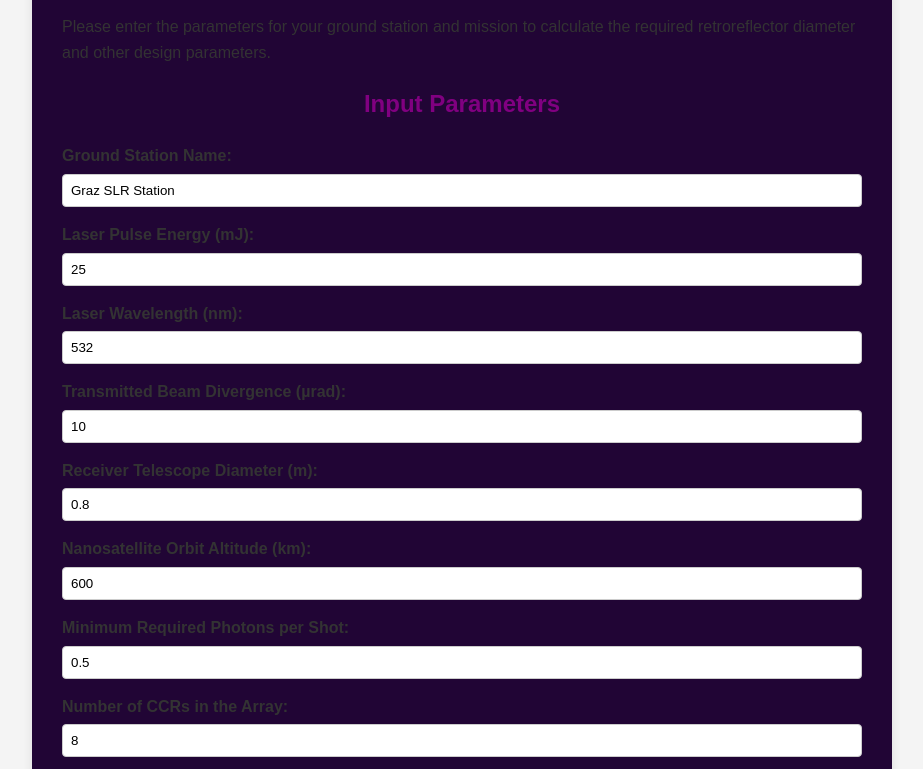
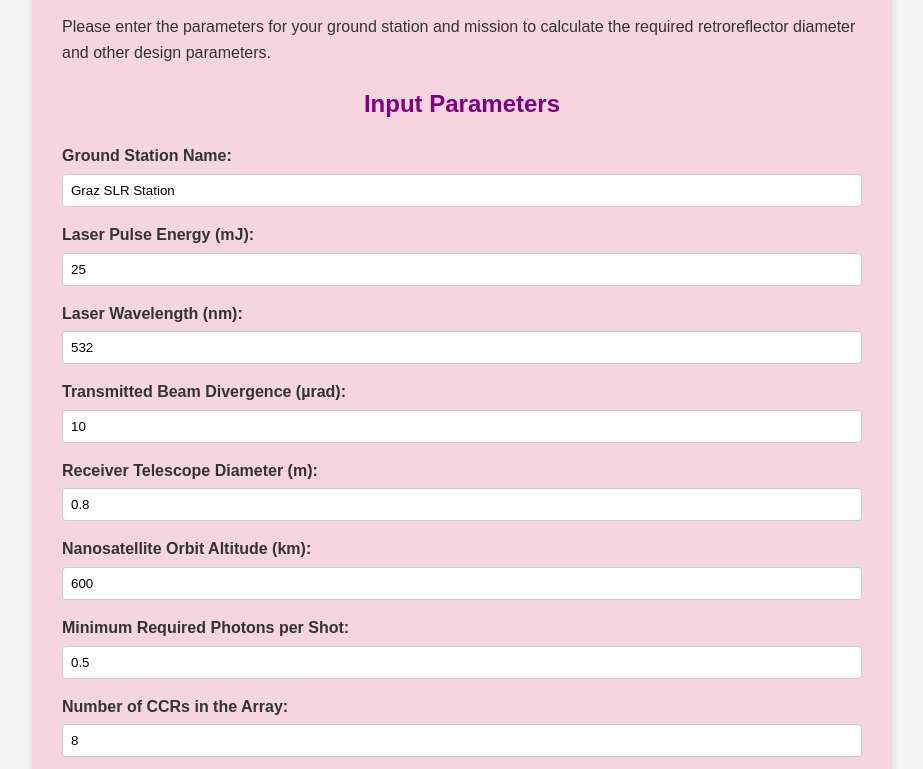
Before and after one commit to supritag-dhruvaspaceintern/index, a plain HTML site: page index.html in a window 1280 px wide. Shown: the part 120-889 px from the top of the page, without its empty margins (178-1101 px from the left). Drawn offline with Linux system fonts and the light colour scheme.

Commit message:
Update index.html

```diff
--- a/index.html
+++ b/index.html
@@ -16,7 +16,7 @@
         .container {
             max-width: 800px;
             margin: auto;
-            background: #210535;
+            background: #f5d5e0;
             padding: 20px 30px;
             border-radius: 8px;
             box-shadow: 0 0 10px rgba(0, 0, 0, 0.1);
```
